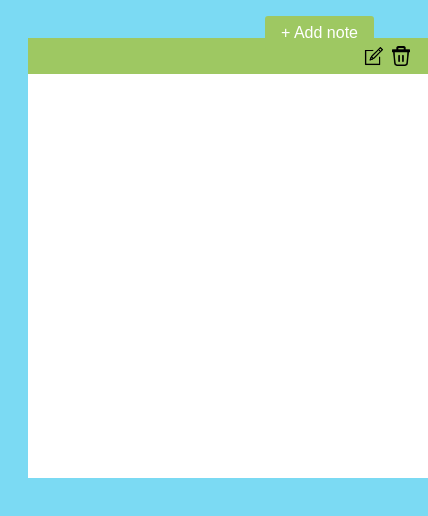
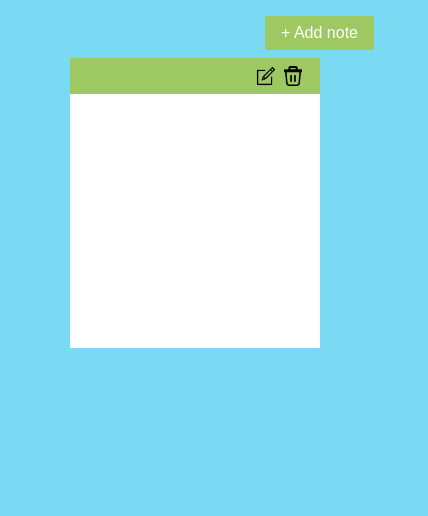
Before and after one commit to Alkomaster/Notes, a plain HTML site: page index.html in a window 390 px wide. Both pictures are taken after a click on the button "+ Add note". Shown: the whole page, 428 px wide, since content can reach past the window. Drawn offline with Linux system fonts and the light colour scheme.

Commit message:
simple mobile

```diff
--- a/script.js
+++ b/script.js
@@ -47,12 +47,14 @@ function addNote(text = ''){
     })
     document.body.appendChild(note)
 
+    lsUpdate()
 
 }
 
 
 function lsUpdate(){
     const notesText = document.querySelectorAll('textarea')
+    console.log(notesText)
     const notes = []
     notesText.forEach(note => notes.push(note.value))
     localStorage.setItem('notes', JSON.stringify(notes))
--- a/style.css
+++ b/style.css
@@ -47,11 +47,24 @@ body {
   resize: none;
   border: none;
 }
+@media (max-width: 600px) {
+  .note__body {
+    width: 246.01px;
+    height: 250px;
+  }
+}
 .note__edit {
   background-image: url("img/edit.png");
 }
 .note__delete {
   background-image: url("img/trash-icon.png");
+}
+@media (max-width: 600px) {
+  .note {
+    width: 250px;
+    height: 250px;
+    margin: 50px auto 0px auto;
+  }
 }
 
 .main {
```
